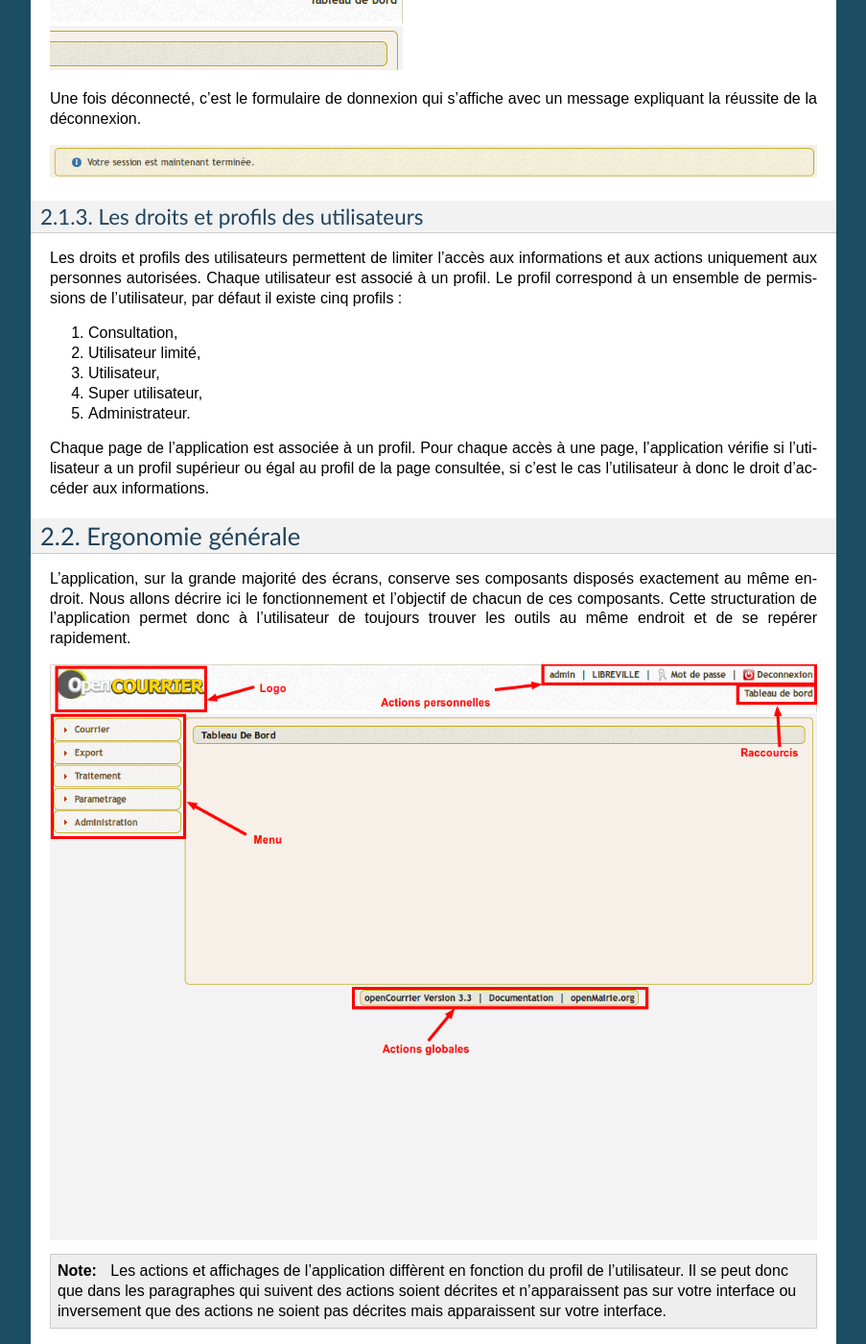
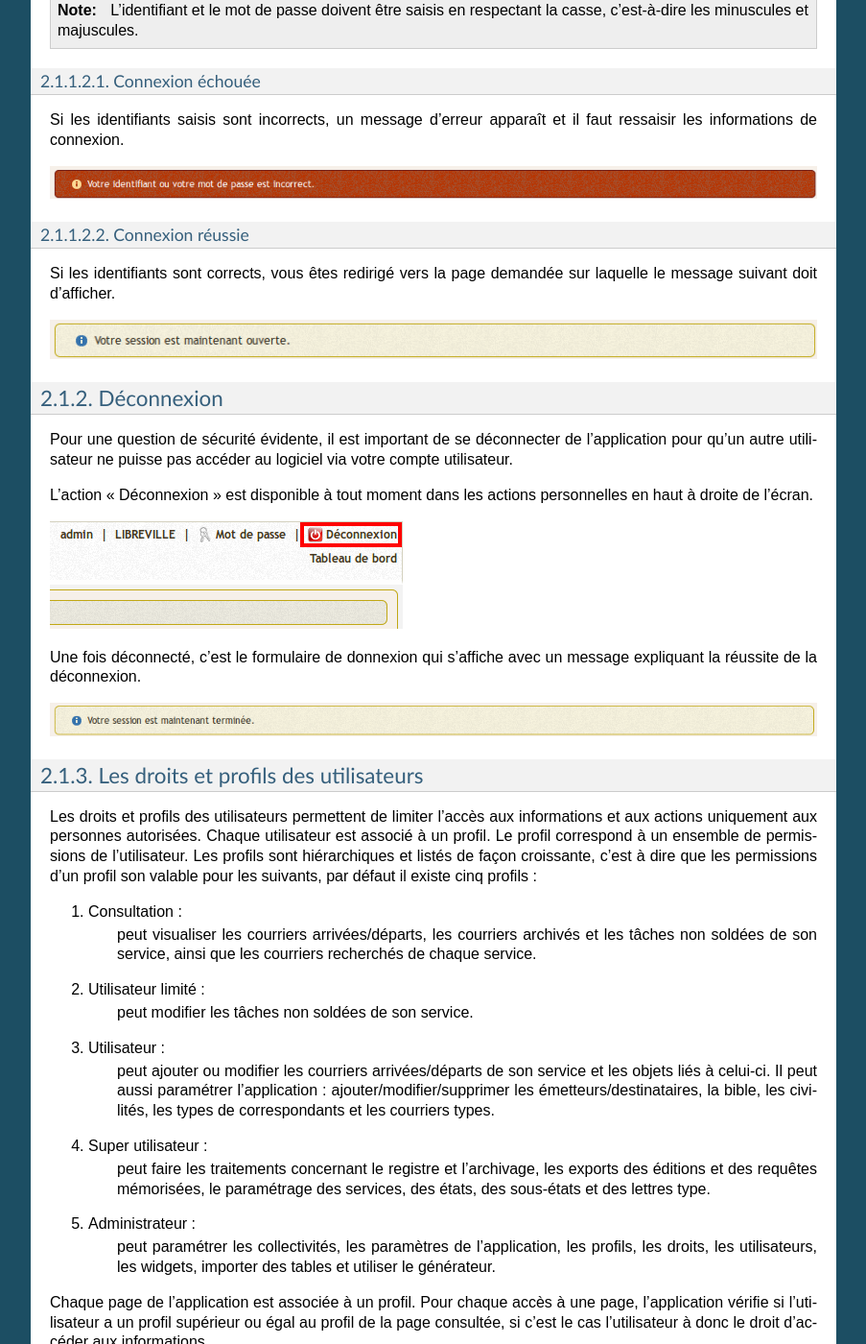
Before and after one commit to vcollette/opencourrier-documentation, a Sphinx documentation site: the page built from source/manuel_utilisateur/ergonomie/index.rst, in a window 1280 px wide and 1400 px high, scrolled down 2539 px. Shown: the whole window at 96% size, without its empty margins (198-1101 px from the left). Built offline with Sphinx 7.4.7, drawn with Linux system fonts in a browser that asks for light colours; some of the changed text lies outside the part shown.

Commit message:
Ajout du détail des permissions par profil

```diff
--- a/source/manuel_utilisateur/ergonomie/index.rst
+++ b/source/manuel_utilisateur/ergonomie/index.rst
@@ -9,6 +9,9 @@ connexion à l'application, la structure de l'application, la navigation et
 l'utilisation du menu, ainsi que la présentation et la description des
 principaux icônes. Cette rubrique peut s'appliquer à toute application métier
 développée avec OpenMairie.
+
+
+.. contents::
 
 
 *************************************
@@ -107,22 +110,28 @@ Les droits et profils des utilisateurs
 Les droits et profils des utilisateurs permettent de limiter l'accès aux
 informations et aux actions uniquement aux personnes autorisées. Chaque
 utilisateur est associé à un profil. Le profil correspond à un ensemble
-de permissions de l'utilisateur, par défaut il existe cinq profils :
+de permissions de l'utilisateur. Les profils sont hiérarchiques et listés de façon
+croissante, c'est à dire que les permissions d'un profil son valable pour les
+suivants, par défaut il existe cinq profils :
 
-#. Consultation,
-
-#. Utilisateur limité,
-
-#. Utilisateur,
-
-#. Super utilisateur,
-
-#. Administrateur.
+#. Consultation :
+    peut visualiser les courriers arrivées/départs, les courriers archivés et les tâches non soldées de son service, ainsi que les courriers recherchés de chaque service.
+#. Utilisateur limité :
+    peut modifier les tâches non soldées de son service.
+#. Utilisateur :
+    peut ajouter ou modifier les courriers arrivées/départs de son service et les objets liés à celui-ci. Il peut aussi paramétrer l'application : ajouter/modifier/supprimer les émetteurs/destinataires, la bible, les civilités, les types de correspondants et les courriers types.
+#. Super utilisateur :
+    peut faire les traitements concernant le registre et l'archivage, les exports des éditions et des requêtes mémorisées, le paramétrage des services, des états, des sous-états et des lettres type.
+#. Administrateur :
+    peut paramétrer les collectivités, les paramètres de l'application, les profils, les droits, les utilisateurs, les widgets, importer des tables et utiliser le générateur.
 
 Chaque page de l'application est associée à un profil. Pour chaque accès à une
 page, l'application vérifie si l'utilisateur a un profil supérieur ou égal au
 profil de la page consultée, si c'est le cas l'utilisateur à donc le droit
 d'accéder aux informations.
+
+Les profils ainsi que leurs permissions associées sont modifiables par
+l'administrateur.
 
 
 ******************
```
